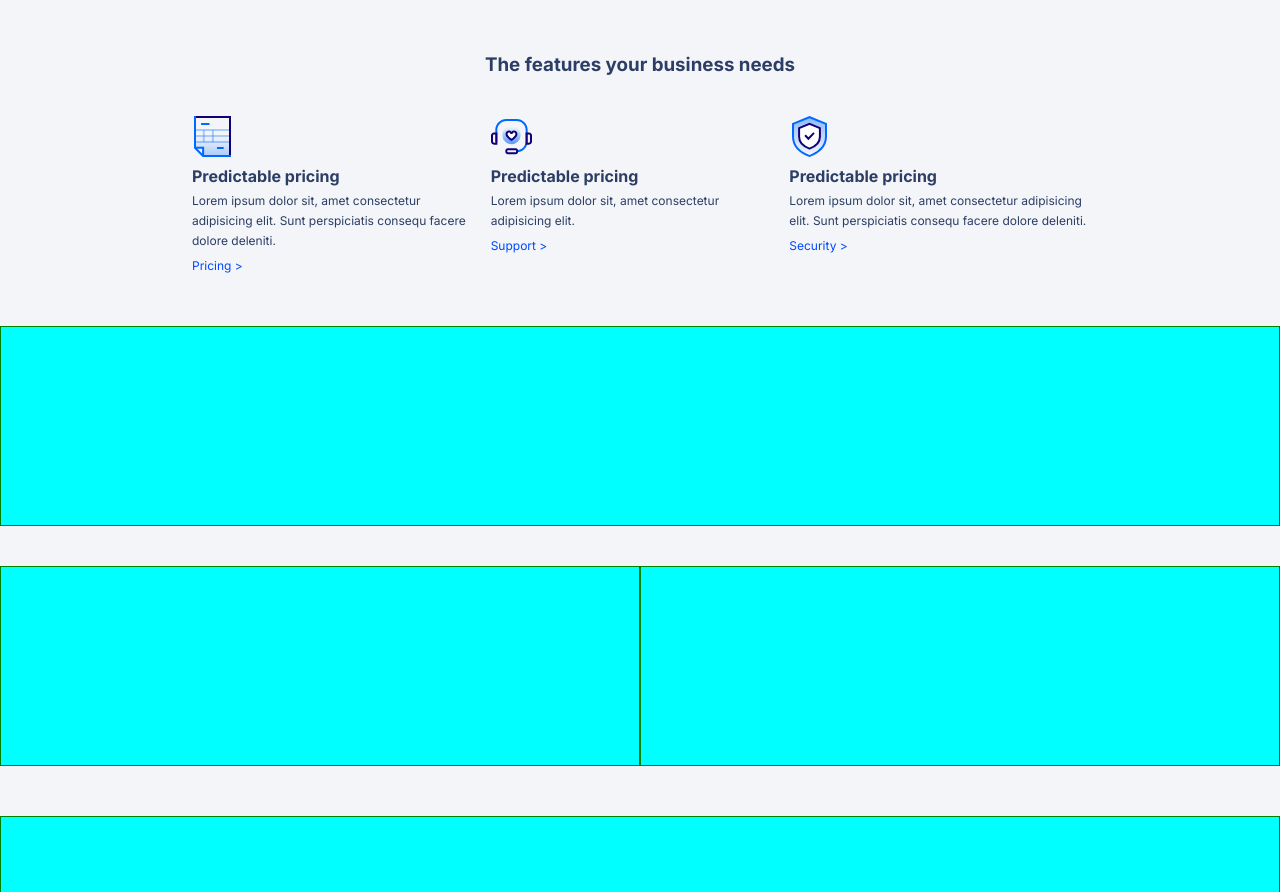
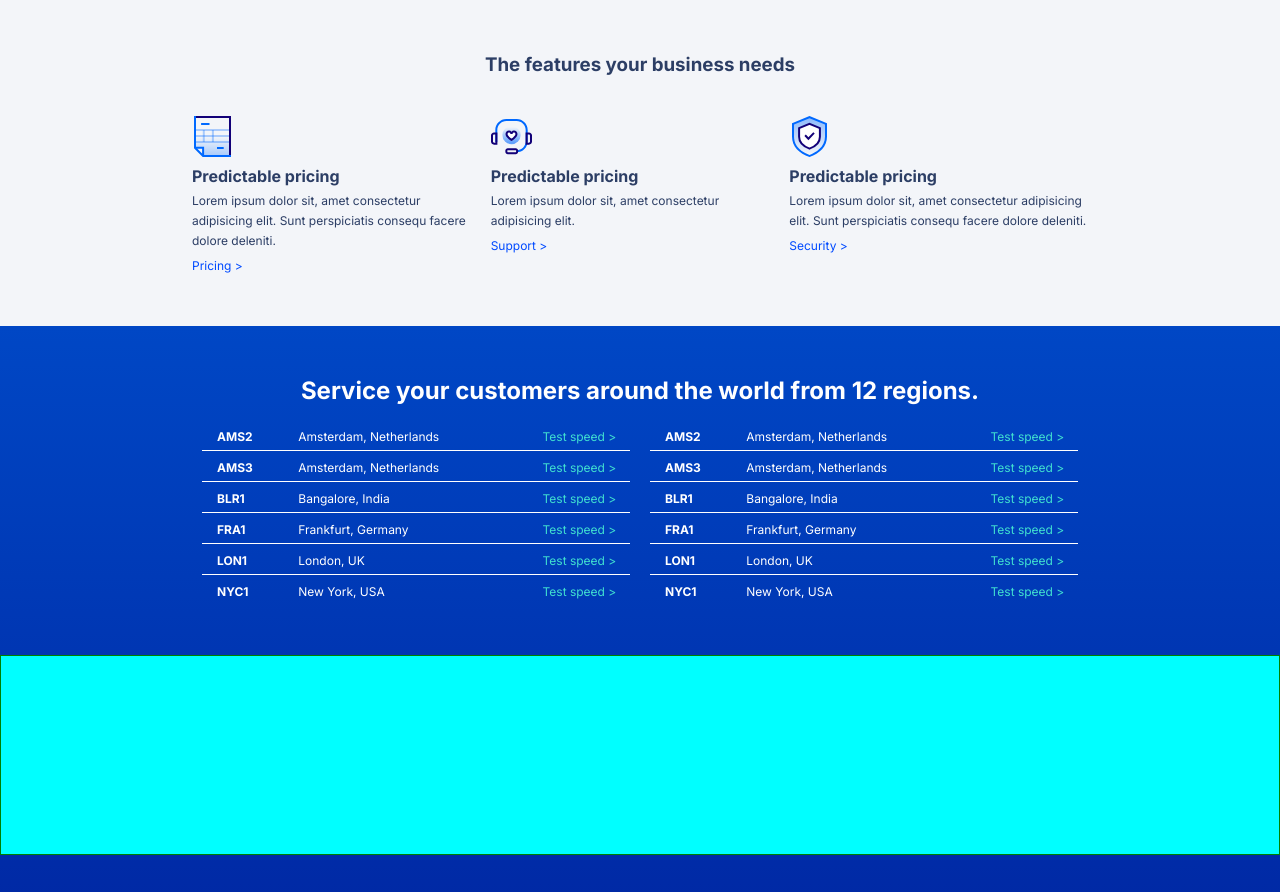
Before and after one commit to BeaQ17/html-css-digitalocean, a plain HTML site: page index.html in a window 1280 px wide. Shown: the part 1816-2708 px from the top of the page. Drawn offline with Linux system fonts and the light colour scheme.

Commit message:
blue services done

```diff
--- a/assets/style.css
+++ b/assets/style.css
@@ -328,4 +328,55 @@ p a{
 
 .blue_feat{
     color: #004AFF;
+    margin-bottom: 50px;
 }
+
+/* service your customers around the world */
+.service{
+    background: linear-gradient(#0047C5 0%, #001F9A 100%);
+}
+
+.serv_white{
+    color: white;
+}
+
+.serv_title{
+    display: flex;
+    justify-content: center;
+    align-items: center;
+    margin-top: 50px;
+    margin-bottom: 15px;
+}
+
+.count, .count_bottom{
+    padding: 5px;
+    margin-left: 10px;
+    margin-right: 10px;
+}
+
+.count{
+    border-bottom: 1px solid white;
+}
+
+.sigla{
+    margin-left: 10px;
+    margin-right: 35px;
+}
+
+.sigla, .places, .test{
+    display: inline-block;
+}
+
+.sigla{
+    width: 10%;
+}
+
+.places{
+    width: 55%;
+}
+
+.test{
+    color: turquoise;
+    text-align: right;
+    width: 20%;
+}
--- a/index.html
+++ b/index.html
@@ -236,12 +236,78 @@
 
                 <!-- service your customers around the world -->
                 <div class="service">
-                    <div class="row">
-                        <div class="dbg col-lg-12 title"></div>
-                    </div>
-                    <div class="row">
-                        <div class="dbg col-lg-6 countries"></div>
-                        <div class="dbg col-lg-6 countries"></div>
+                    <div class="container serv_white">
+                        <div class="row">
+                            <div class="col-lg-12 serv_title"><h2><strong>Service your customers around the world from 12 regions.</strong></h2></div>
+                        </div>
+                        <div class="row">
+                            <div class="col-lg-6 countries"> <!-- left batch -->
+                                <div class="count"> <!-- AMS2 -->
+                                    <div class="sigla lorem_small"><strong>AMS2</strong></div>
+                                    <div class="places lorem_small">Amsterdam, Netherlands</div>
+                                    <div class="test lorem_small">Test speed ></div>
+                                </div>
+                                <div class="count"> <!-- AMS3 -->
+                                    <div class="sigla lorem_small"><strong>AMS3</strong></div>
+                                    <div class="places lorem_small">Amsterdam, Netherlands</div>
+                                    <div class="test lorem_small">Test speed ></div>
+                                </div>
+                                <div class="count"> <!-- BLR1 -->
+                                    <div class="sigla lorem_small"><strong>BLR1</strong></div>
+                                    <div class="places lorem_small">Bangalore, India</div>
+                                    <div class="test lorem_small">Test speed ></div>
+                                </div>
+                                <div class="count"> <!-- FRA1 -->
+                                    <div class="sigla lorem_small"><strong>FRA1</strong></div>
+                                    <div class="places lorem_small">Frankfurt, Germany</div>
+                                    <div class="test lorem_small">Test speed ></div>
+                                </div>
+                                <div class="count"> <!-- LON1 -->
+                                    <div class="sigla lorem_small"><strong>LON1</strong></div>
+                                    <div class="places lorem_small">London, UK</div>
+                                    <div class="test lorem_small">Test speed ></div>
+                                </div>
+                                <div class="count_bottom"> <!-- NYC1 -->
+                                    <div class="sigla lorem_small"><strong>NYC1</strong></div>
+                                    <div class="places lorem_small">New York, USA</div>
+                                    <div class="test lorem_small">Test speed ></div>
+                                </div>
+                            </div>
+
+                            <div class="col-lg-6 countries"> <!-- right batch -->
+                                <div class="count"> <!-- AMS2 -->
+                                    <div class="sigla lorem_small"><strong>AMS2</strong></div>
+                                    <div class="places lorem_small">Amsterdam, Netherlands</div>
+                                    <div class="test lorem_small">Test speed ></div>
+                                </div>
+                                <div class="count"> <!-- AMS3 -->
+                                    <div class="sigla lorem_small"><strong>AMS3</strong></div>
+                                    <div class="places lorem_small">Amsterdam, Netherlands</div>
+                                    <div class="test lorem_small">Test speed ></div>
+                                </div>
+                                <div class="count"> <!-- BLR1 -->
+                                    <div class="sigla lorem_small"><strong>BLR1</strong></div>
+                                    <div class="places lorem_small">Bangalore, India</div>
+                                    <div class="test lorem_small">Test speed ></div>
+                                </div>
+                                <div class="count"> <!-- FRA1 -->
+                                    <div class="sigla lorem_small"><strong>FRA1</strong></div>
+                                    <div class="places lorem_small">Frankfurt, Germany</div>
+                                    <div class="test lorem_small">Test speed ></div>
+                                </div>
+                                <div class="count"> <!-- LON1 -->
+                                    <div class="sigla lorem_small"><strong>LON1</strong></div>
+                                    <div class="places lorem_small">London, UK</div>
+                                    <div class="test lorem_small">Test speed ></div>
+                                </div>
+                                <div class="count_bottom"> <!-- NYC1 -->
+                                    <div class="sigla lorem_small"><strong>NYC1</strong></div>
+                                    <div class="places lorem_small">New York, USA</div>
+                                    <div class="test lorem_small">Test speed ></div>
+                                </div>
+                            </div>
+
+
 
                     </div>
                 </div>
```
